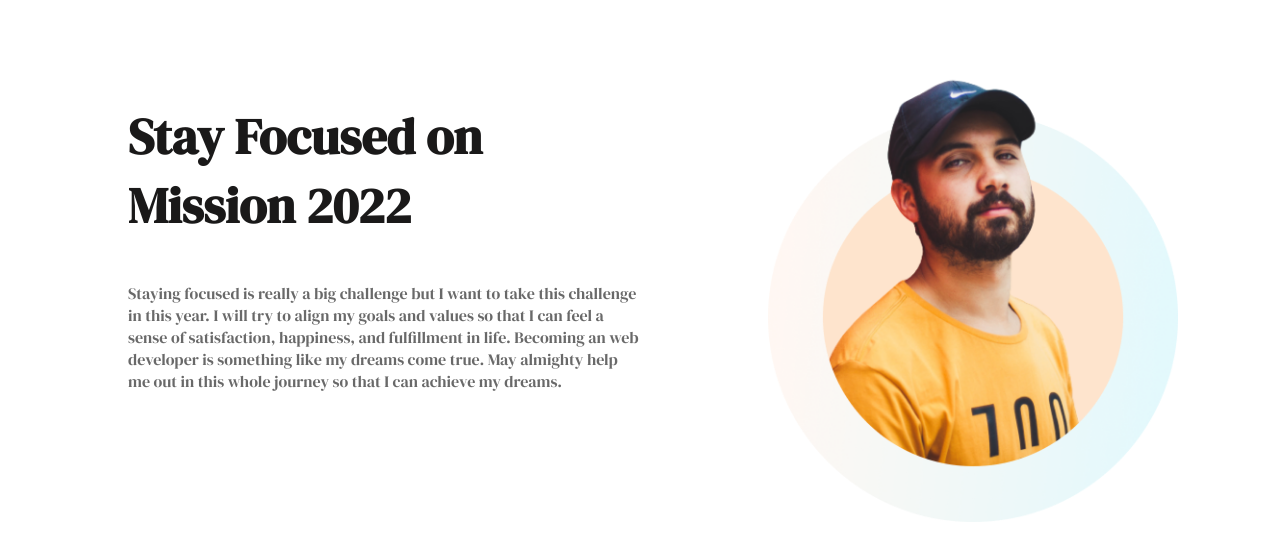
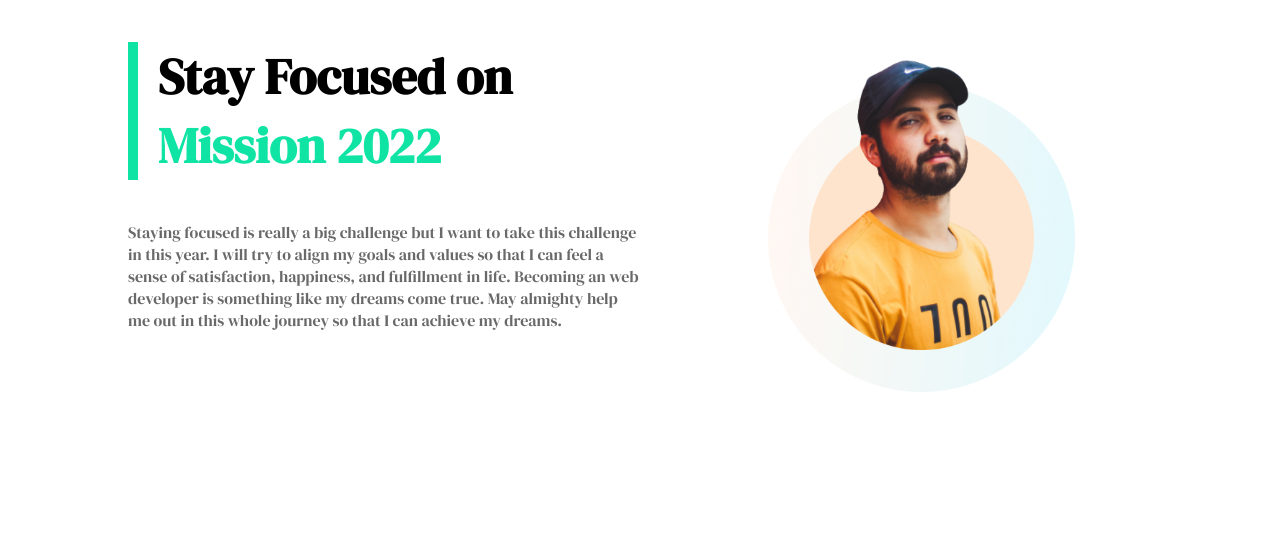
Before and after one commit to Urmi07/assignment-01, a plain HTML site: page index.html in a window 1280 px wide. Drawn offline with Linux system fonts and the light colour scheme.

Commit message:
border updates

```diff
--- a/index.html
+++ b/index.html
@@ -18,7 +18,8 @@
 
         <div class="half-width">
 
-            <h1>Stay Focused on Mission 2022</h1>
+            <h1>Stay Focused on<span class="bcolor"> Mission 2022</span> </h1>
+
             <p>Staying focused is really a big challenge but
                 I want to take this challenge in this year. I will
                 try to align my goals and values so that I can feel a sense of satisfaction, happiness, and
--- a/style.css
+++ b/style.css
@@ -10,16 +10,19 @@ body{
     width: 50%;
      padding-left: 10%;
 
+
 }
 .half-width img{
-    width: 80%;
+    width: 60%;
 }
-.half-width h1{
-    color: rgb(26, 25, 25);
-   font-size: 50px;
-   margin-top: 20%;
+.bcolor{
+    color:rgb(15, 228, 164);
+
 }
+.half-width p{
+    color: dimgray;
 
+}
 .half-width p{
     color: dimgray;
 
@@ -27,3 +30,8 @@ body{
 .flexible{
     display: flex;
 }
+.half-width h1{
+    font-size:50px ;
+    border-left: 10px solid rgb(15, 228, 164);
+   padding: 0px 0px 0px 20px;
+}
```
